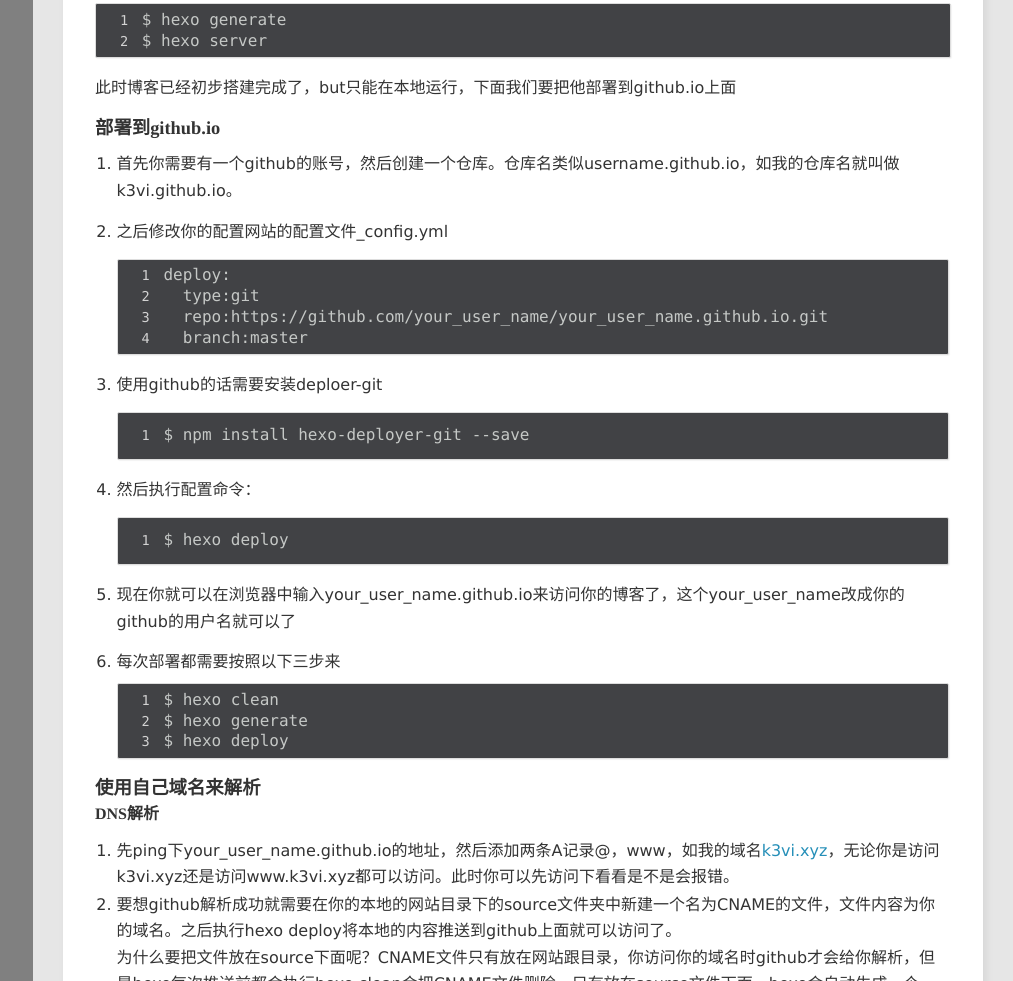
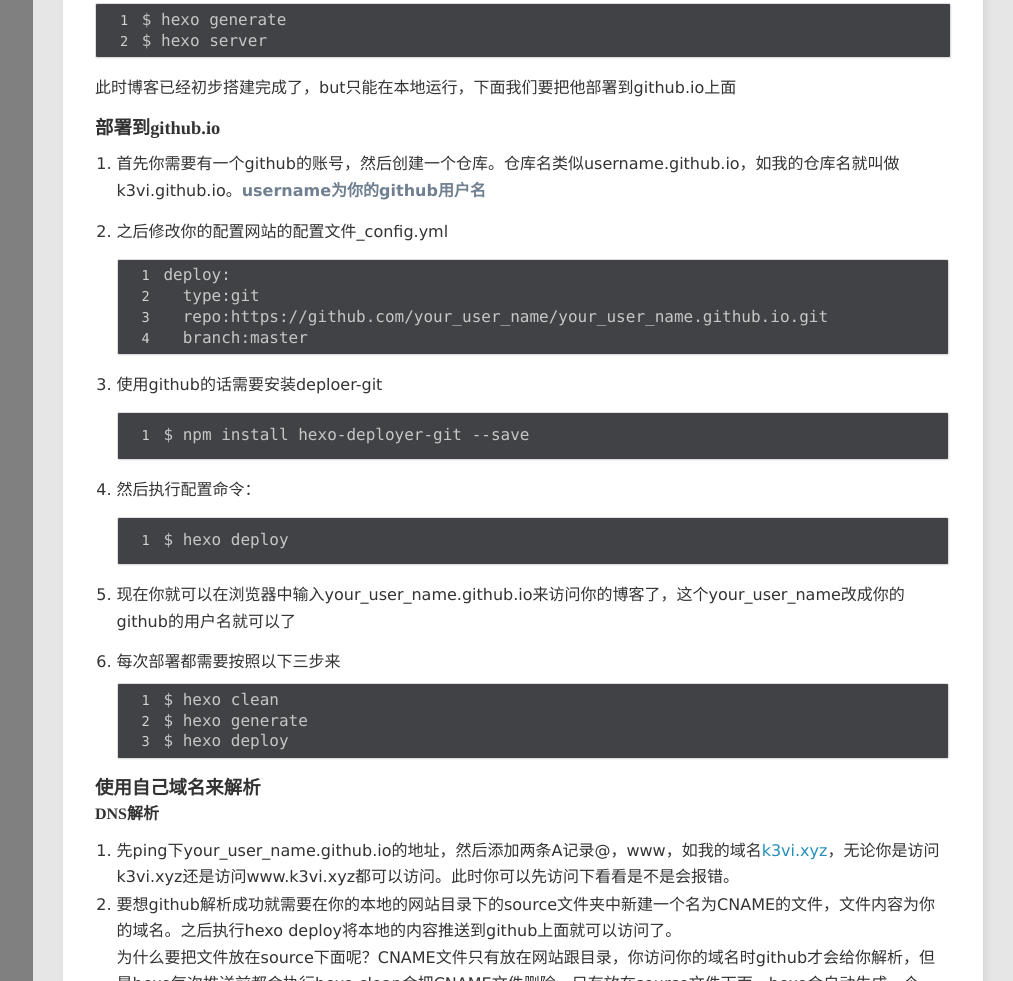
Before and after one commit to k3vi/k3vi.github.io, a plain HTML site: page 2016/12/15/使用hexo-Github搭建个人博客教程/index.html in a window 1280 px wide. Shown: the part 1640-2621 px from the top of the page, without its empty margins (267-1280 px from the left). Drawn offline with nearby package versions, Linux system fonts and the light colour scheme; some packages are replaced by stand-ins of ours; a script that the page names is missing.

Commit message:
Site updated: 2016-12-15 16:09:48

```diff
--- a/2016/12/15/使用hexo-Github搭建个人博客教程/index.html
+++ b/2016/12/15/使用hexo-Github搭建个人博客教程/index.html
@@ -23,7 +23,7 @@
 <meta property="og:description" content="欢迎来到我的[博客](http://www.k3vi.xyz)，这是我的第一篇文章，之前使用hexo搭建个人博客时遇到很多的坑，所以写下这篇博客记录下安装过程。此篇主要是将从几个方面来告诉大家如何用hexo来搭建博客，下面我们开始吧！">
 <meta property="og:image" content="http://i.imgur.com/bRshCV9.png">
 <meta property="og:image" content="http://i.imgur.com/xRUCk8B.png">
-<meta property="og:updated_time" content="2016-12-15T07:06:20.667Z">
+<meta property="og:updated_time" content="2016-12-15T08:09:26.748Z">
 <meta name="twitter:card" content="summary">
 <meta name="twitter:title" content="使用hexo+Github搭建个人博客教程">
 <meta name="twitter:description" content="欢迎来到我的[博客](http://www.k3vi.xyz)，这是我的第一篇文章，之前使用hexo搭建个人博客时遇到很多的坑，所以写下这篇博客记录下安装过程。此篇主要是将从几个方面来告诉大家如何用hexo来搭建博客，下面我们开始吧！">
@@ -284,7 +284,7 @@
 <p>此时你就可以直接执行命令来启动你的网站了<br><figure class="highlight bash"><table><tr><td class="gutter"><pre><div class="line">1</div><div class="line">2</div></pre></td><td class="code"><pre><div class="line">$ hexo generate</div><div class="line">$ hexo server</div></pre></td></tr></table></figure></p>
 <p>此时博客已经初步搭建完成了，but只能在本地运行，下面我们要把他部署到github.io上面</p>
 <h3 id="部署到github-io"><a href="#部署到github-io" class="headerlink" title="部署到github.io"></a>部署到github.io</h3><ol>
-<li>首先你需要有一个github的账号，然后创建一个仓库。仓库名类似username.github.io，如我的仓库名就叫做k3vi.github.io。</li>
+<li>首先你需要有一个github的账号，然后创建一个仓库。仓库名类似username.github.io，如我的仓库名就叫做k3vi.github.io。<strong>username为你的github用户名</strong></li>
 <li><p>之后修改你的配置网站的配置文件_config.yml</p>
 <figure class="highlight plain"><table><tr><td class="gutter"><pre><div class="line">1</div><div class="line">2</div><div class="line">3</div><div class="line">4</div></pre></td><td class="code"><pre><div class="line">deploy:</div><div class="line">  type:git</div><div class="line">  repo:https://github.com/your_user_name/your_user_name.github.io.git</div><div class="line">  branch:master</div></pre></td></tr></table></figure>
 </li>
```
